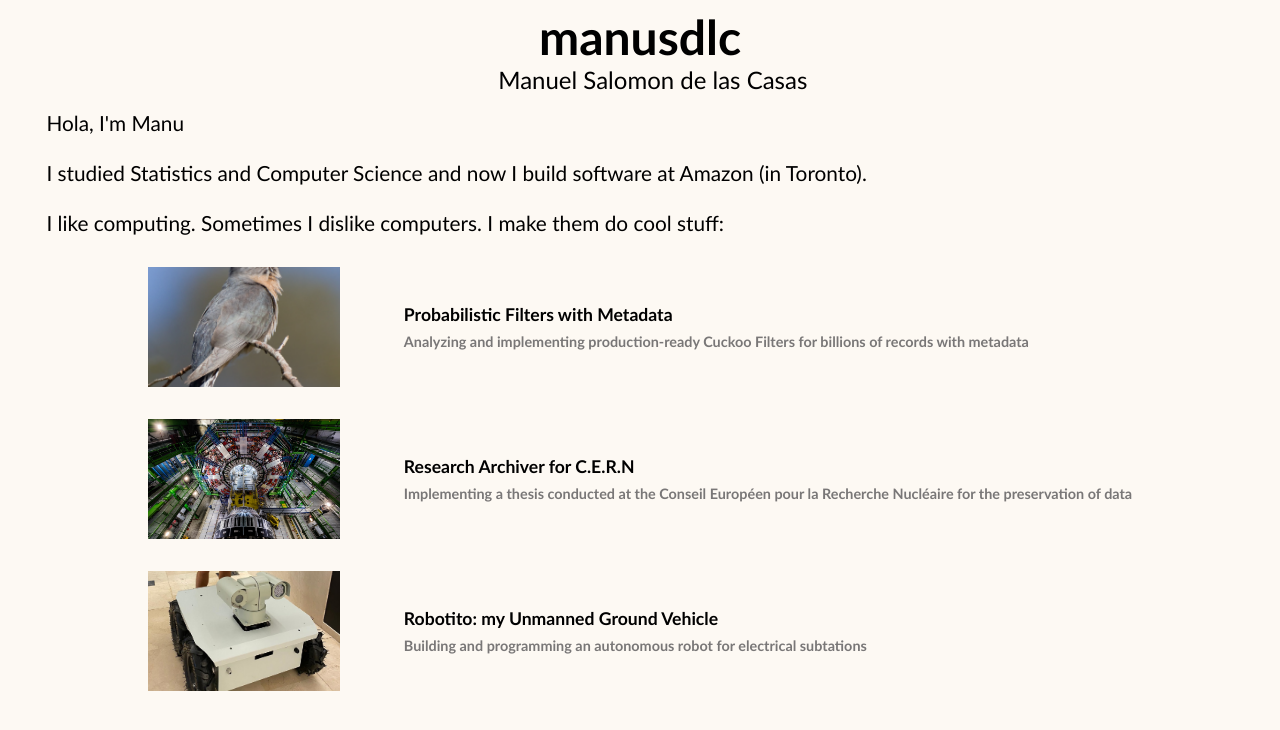
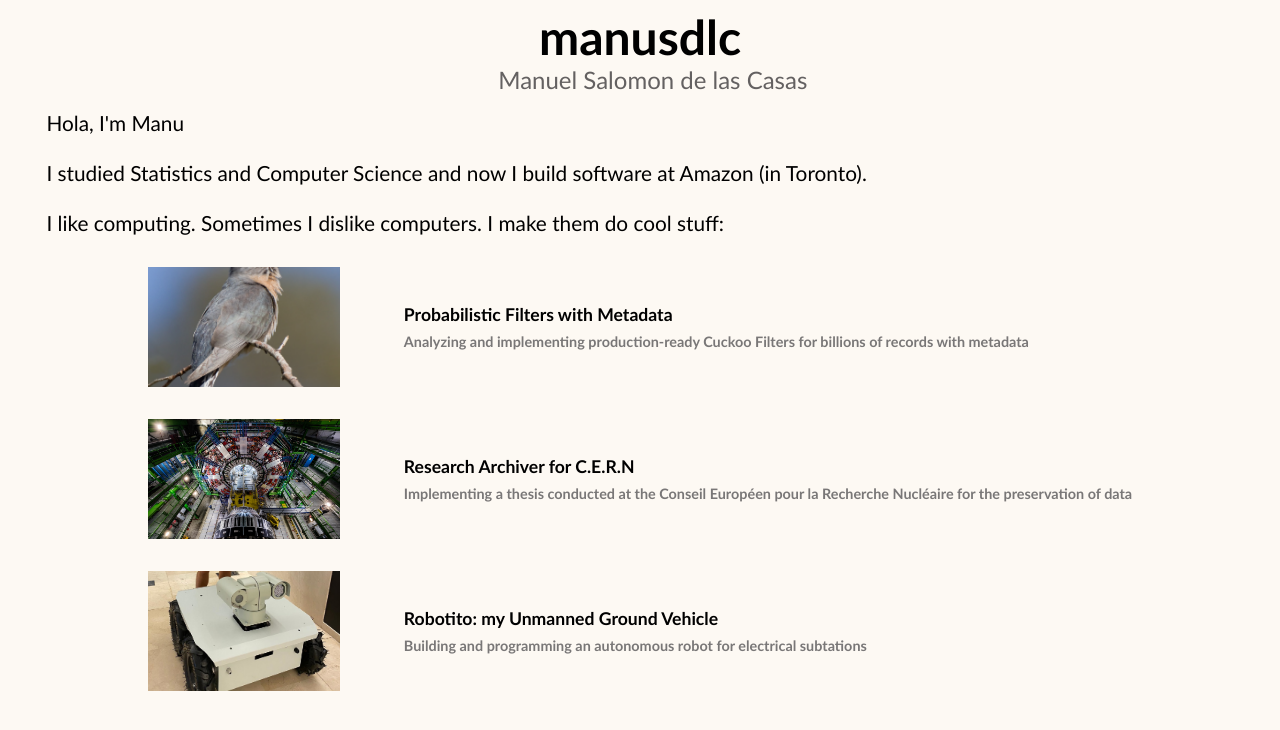
Before and after one commit to manusdlc/manusdlc_portfolio, a React (Vite) app: page / in a window 1280 px wide. Shown: the top 730 px of the page. Built offline with nearby package versions, Linux system fonts and the light colour scheme.

Commit message:
link back to home page

```diff
--- a/src/components/common/Header.tsx
+++ b/src/components/common/Header.tsx
@@ -1,8 +1,13 @@
+import { Link } from "react-router-dom"
+
+
 function Header() {
     return (
         <section id="intro">
-            <div className="title">manusdlc</div>
-            <div className="subtitle">Manuel Salomon de las Casas</div>
+            <Link to="/">
+                <div className="title">manusdlc</div>
+                <div className="subtitle">Manuel Salomon de las Casas</div>
+            </Link>
         </section >
     );
 }
--- a/src/components/home/Projects.tsx
+++ b/src/components/home/Projects.tsx
@@ -46,7 +46,6 @@
                                 </div>
                             </div>
                         </div>
-
                     </Link>
                 ))}
             </div>
--- a/src/index.css
+++ b/src/index.css
@@ -13,6 +13,7 @@
   font-size: 3rem;
   font-weight: bold;
   justify-content: center;
+  color: rgb(0, 0, 0)
 }
 
 .subtitle {
@@ -20,6 +21,7 @@
   font-size: 1.5rem;
   margin-left: 2vw;
   justify-content: center;
+  color: rgb(100, 97, 97)
 }
 
 .intro {
@@ -57,10 +59,6 @@
 }
 
 /* supress text decoration from Link tags */
-a:link {
+a {
   text-decoration: none
 }
-
-a:visited {
-  text-decoration: none;
-}
```
